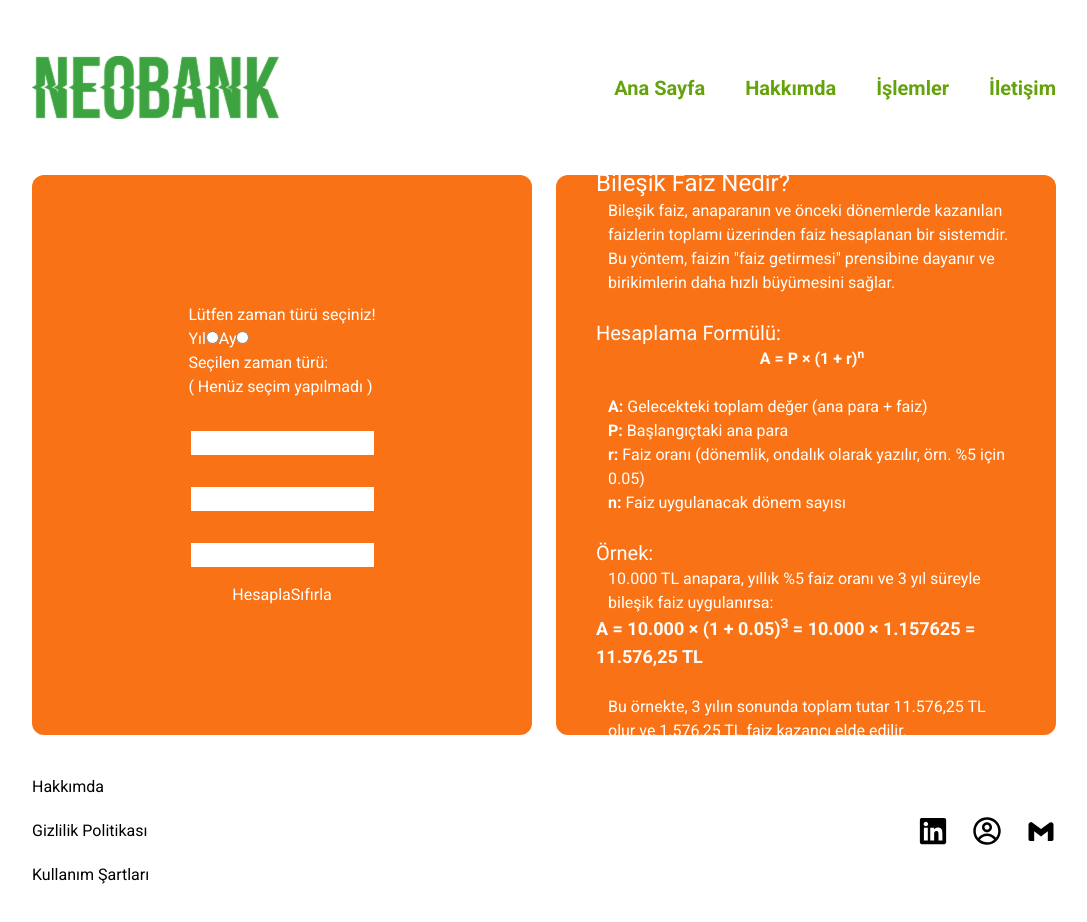
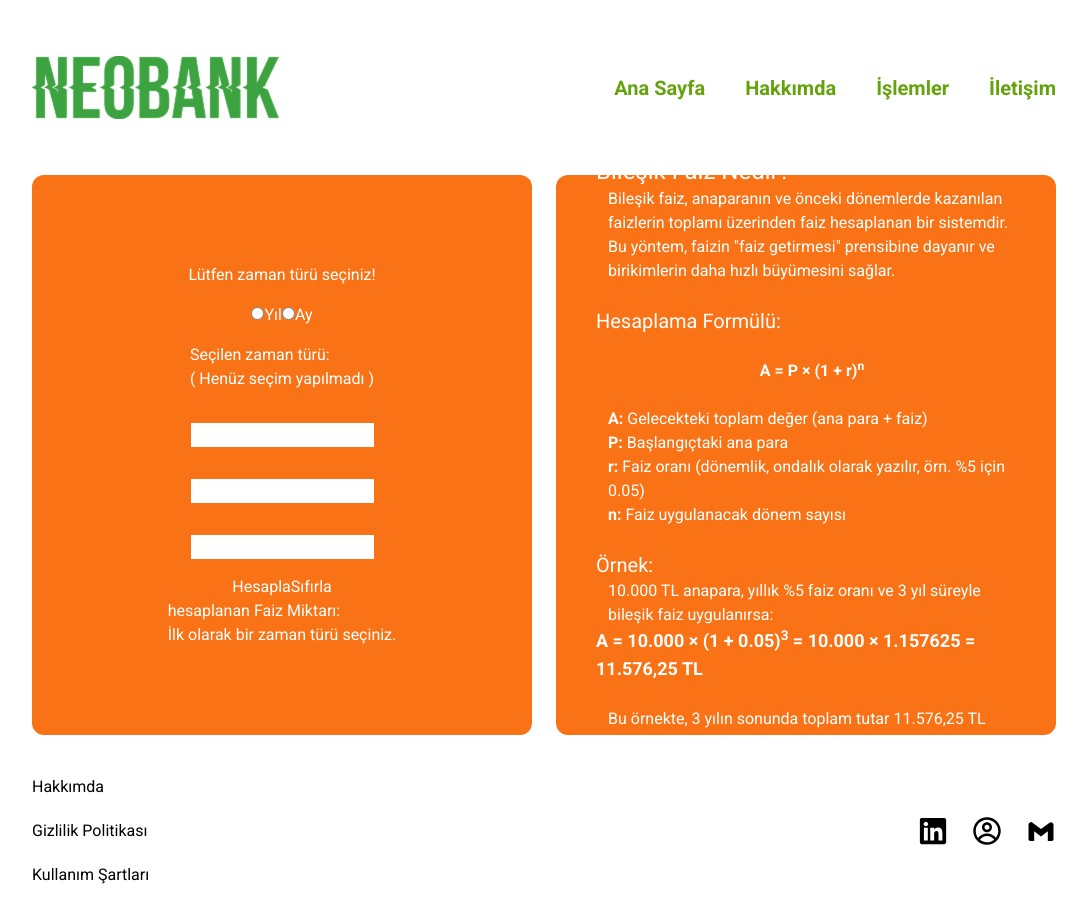
Before and after one commit to furkanguvenme/NeoBank, a React (Vite) app in the folder neobank/: page /compound in a window 1280 px wide. Shown: the top 922 px of the page, without its empty margins (96-1183 px from the left). Built offline with nearby package versions, Linux system fonts and the light colour scheme.

Commit message:
Compound Page Complated

```diff
--- a/neobank/src/App.css
+++ b/neobank/src/App.css
@@ -18,3 +18,11 @@
 .compound-content {
   @apply bg-orange-500 w-full lg:h-[70vh] rounded-xl text-white;
 }
+
+.compound-input {
+  @apply text-black text-center;
+}
+
+/* Compound Raio Button */
+
+/* Compound Raio Button */
--- a/neobank/src/Components/Compound.tsx
+++ b/neobank/src/Components/Compound.tsx
@@ -30,17 +30,24 @@
         formState: { errors },
     } = useForm<Inputs>();
 
-    const handleChange = (event) => {
+    const handleChange = (event: React.ChangeEvent<HTMLInputElement>) => {
         setType(event.target.value);
-      };
+    };
 
     const hesapla = (data:Inputs) => {
+        const money = parseFloat(data.money);
+        const rate = parseFloat(data.rate);
+        const time = parseFloat(data.time);
+
+        if(type == "year"){ setResult(money*Math.pow((1 + rate), time)) }
+        else if (type == "month"){ setResult(money*Math.pow((1+(rate/12)),time)) }
 
     }
 
     const sifirla = () => {
         reset();
         setResult(null);
+        setType(null);
     }
 
   return (
@@ -50,10 +57,9 @@
             <div className="w-4/5 h-3/5 grid lg:grid-cols-2 grid-cols-1 gap-6">
                 <div className="compound-content flex flex-col items-center justify-center py-7">
                     <form className="flex flex-col gap-4 w-3/5 items-center justify-center" onSubmit={handleSubmit(hesapla)}>
+                    <p>Lütfen zaman türü seçiniz!</p>
                         <div>
-                            <p>Lütfen zaman türü seçiniz!</p>
-
-                            <label htmlFor="year">Yıl</label>
+                            <label htmlFor="year">
                             <input
                                 type="radio"
                                 id="year"
@@ -61,8 +67,11 @@
                                 value="year"
                                 checked={type === "year"}
                                 onChange={handleChange}
+
                             />
-                            <label htmlFor="month">Ay</label>
+                            <span>Yıl</span>
+                            </label>
+                            <label htmlFor="month">
                             <input
                                 type="radio"
                                 id="month"
@@ -71,18 +80,20 @@
                                 checked={type === "month"}
                                 onChange={handleChange}
                             />
-                            <p>Seçilen zaman türü:<br/> {type == null ? "( Henüz seçim yapılmadı )" : type == "year" ? "( Yıl )" : "( Ay )"}</p>
+                            <span>Ay</span>
+                            </label>
                         </div>
+                        <p>Seçilen zaman türü:<br/> {type == null ? "( Henüz seçim yapılmadı )" : type == "year" ? "( Yıl )" : "( Ay )"}</p>
                         <label htmlFor="money"></label>
-                        <input id="money" type="number" className="" {...register("money", {required:"Bu alan gereklidir!"})}></input>
+                        <input id="money" type="number" className="compound-input" {...register("money", {required:"Bu alan gereklidir!"})}></input>
                         {errors.money && <span>{errors.money.message}</span>}
 
                         <label htmlFor="rate"></label>
-                        <input id="rate" type="number" className="" step="0.01"{...register("rate", {required:"Bu alan gereklidir!"})}></input>
+                        <input id="rate" type="number" className="compound-input" step="0.01"{...register("rate", {required:"Bu alan gereklidir!"})}></input>
                         {errors.rate && <span>{errors.rate.message}</span>}
 
                         <label htmlFor="time"></label>
-                        <input id="time" type="number" className="" {...register("time", {required:"Bu alan gereklidir!"})}></input>
+                        <input id="time" type="number" className="compound-input" {...register("time", {required:"Bu alan gereklidir!"})}></input>
                         {errors.time && <span>{errors.time.message}</span>}
 
                         <div>
@@ -90,6 +101,10 @@
                             <button type="button" onClick={sifirla}>Sıfırla</button>
                         </div>
                     </form>
+                    <div>
+                        <p>hesaplanan Faiz Miktarı:</p>
+                        <p>{type == null ? "İlk olarak bir zaman türü seçiniz." : result}</p>
+                    </div>
                 </div>
                 <div className="compound-content p-10 flex flex-col justify-center">
                     <h2 className="text-2xl">Bileşik Faiz Nedir?</h2>
@@ -100,7 +115,7 @@
                     </p>
                     <br/>
 
-                    <h3 className="text-xl">Hesaplama Formülü:</h3>
+                    <h3 className="text-xl">Hesaplama Formülü:</h3><br/>
                     <div className="flex justify-center items-center">
                         <p className="pl-3">
                             <strong>A = P × (1 + r)<sup>n</sup></strong>
```
